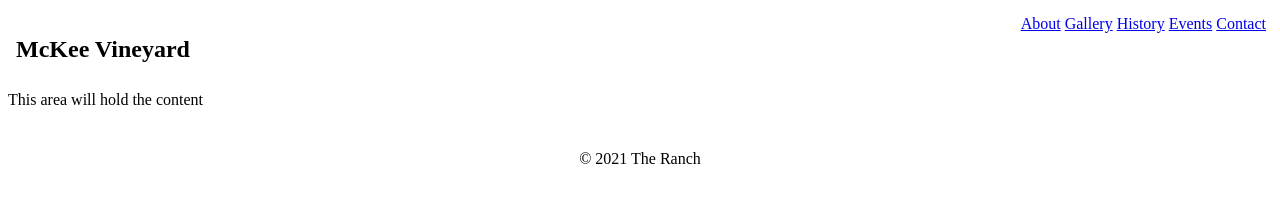
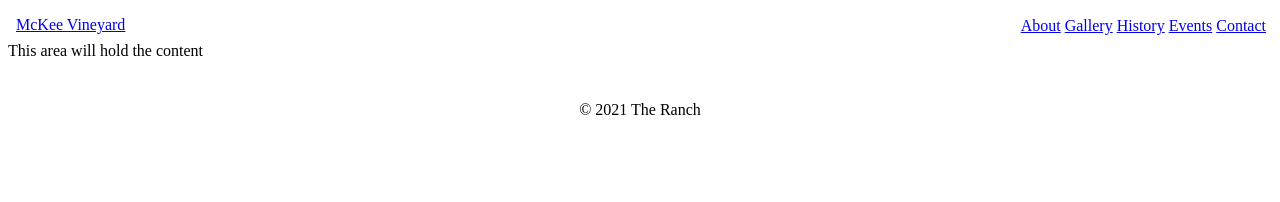
Before and after one commit to McC4b3r/mckeevineyard, a Gatsby site: page / in a window 1280 px wide. Built offline with nearby package versions, Linux system fonts and the light colour scheme; Gatsby itself is replaced by a stand-in of ours.

Commit message:
added pages for navbar buttons

```diff
--- a/src/components/Navbar.jsx
+++ b/src/components/Navbar.jsx
@@ -8,10 +8,15 @@ const buttons = ['About', 'Gallery', 'History', 'Events', 'Contact'];
 const Navbar = () => (
   <Flex p={6}>
     <Box p="2">
-      <Heading size="lg">McKee Vineyard</Heading>
+      <Heading
+        as={GatsbyLink}
+        to={"/"}
+        size="lg">
+        McKee Vineyard
+      </Heading>
     </Box>
     <Spacer />
-    <Box>
+    <Box mt="2">
       {buttons.map((button, i) => (
         <Button
           as={GatsbyLink}
```
Also changed, not shown: src/pages/about.js (added, +10 -0 lines), src/pages/contact.js (added, +10 -0 lines), src/pages/events.js (added, +10 -0 lines), src/pages/gallery.js (added, +10 -0 lines), src/pages/history.js (added, +10 -0 lines).
